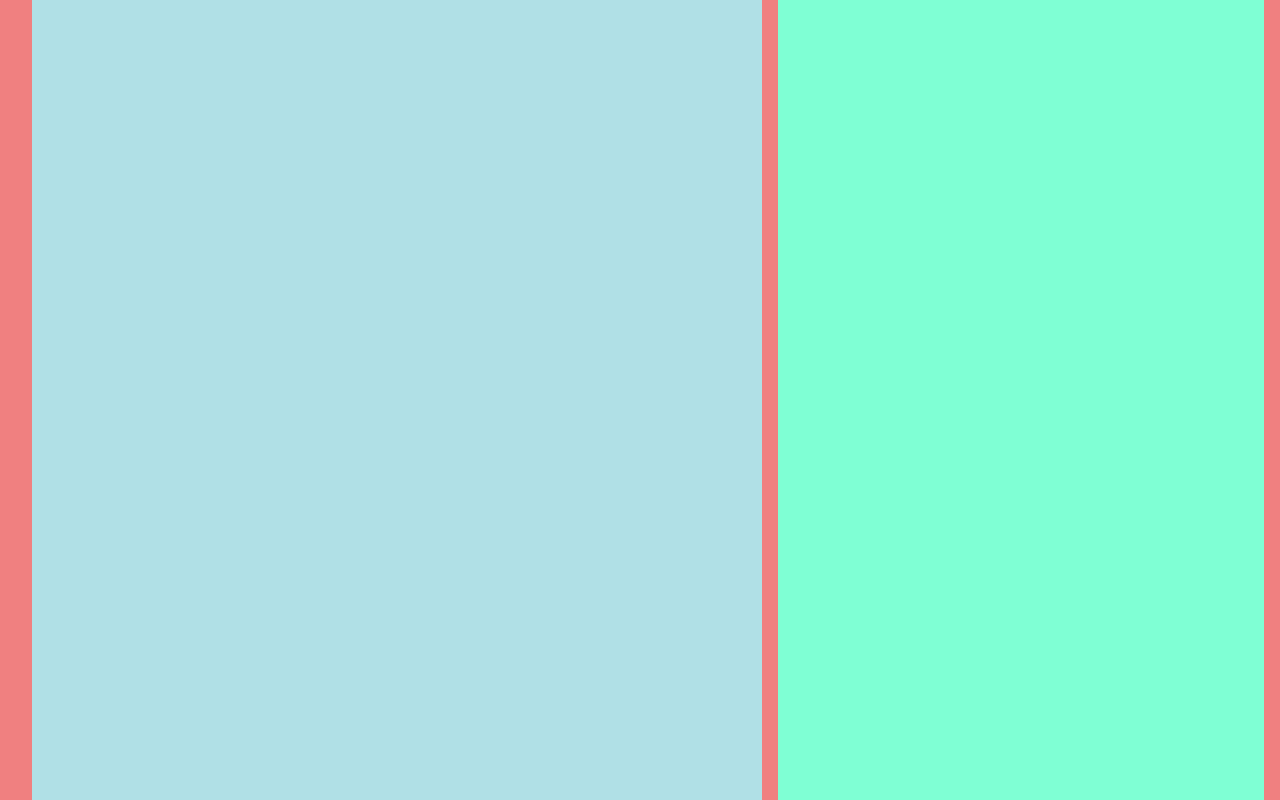
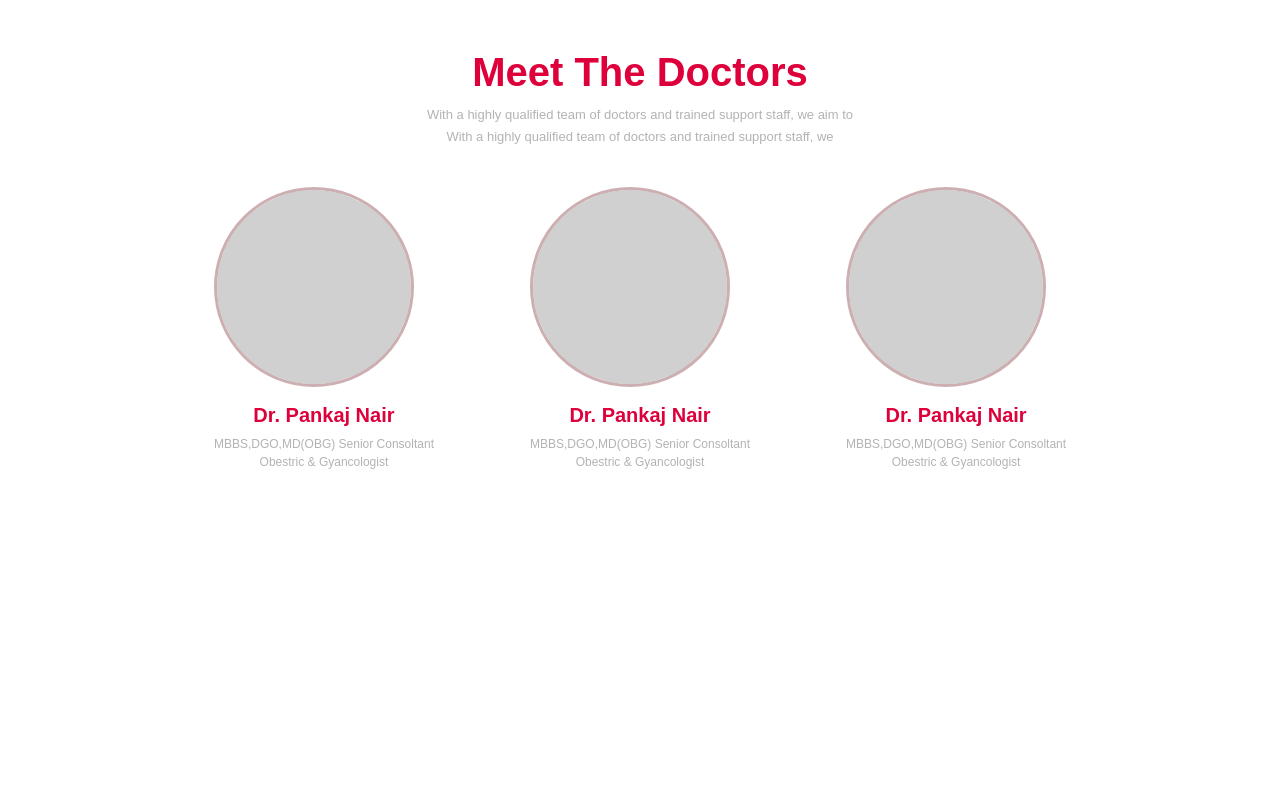
Before and after one commit to aniketvs/OMA, a React (Create React App) app in the folder oma/: page / in a window 1280 px wide. Built offline with nearby package versions, Linux system fonts and the light colour scheme.

Commit message:
meet complete

```diff
--- a/oma/src/App.js
+++ b/oma/src/App.js
@@ -1,11 +1,12 @@
 import 'bootstrap/dist/css/bootstrap.min.css'
 import './App.css';
-import Hero from './common/Hero/Hero';
+
+import Meet from './common/Meet/Meet';
 
 function App() {
   return (
    <>
-    <Hero/>
+    <Meet/>
    </>
   );
 }
--- a/oma/src/common/Meet/Meet.js
+++ b/oma/src/common/Meet/Meet.js
@@ -1,42 +1,53 @@
 import React from 'react'
+import './Meet.scss'
 
 export default function Meet() {
   return (
     <>
       {/* main div */}
-      <div>
+      <div className='hero-div'>
         {/*Header div*/}
         <div className='header-div'>
           <h1 className='heading'>Meet The Doctors</h1>
           <p className='p-1'>With a highly qualified team of doctors and trained support staff, we aim to</p>
+          <p className='p-1'>With a highly qualified team of doctors and trained support staff, we</p>
         </div>
         {/*Doctor Main Div*/}
-        <div className='d-flex flex-row justify-content-center '>
+        <div className='d-flex flex-row justify-content-center mt-4 d-main-div '>
           {/*Doctor div*/}
-          <div>
-            <div>
-               <div></div>
+          <div className='d-div'>
+            <div className='d-img-b'>
+              <div className='d-img-div'></div>
             </div>
-            <h4>Dr. Pankaj Nair</h4>
-            <p>MBBS,DGO,Senior Consoltant</p>
-            <p> Obestric & Gyancologist</p>
-          </div>
-          <div>
-            <div>
-               <div></div>
+            <div className="mt-3" >
+              <h4 className='d-head'>Dr. Pankaj Nair</h4>
+
+              <p className='mt-2 p-2'>MBBS,DGO,MD(OBG) Senior Consoltant</p>
+              <p className='p-2'> Obestric & Gyancologist</p>
             </div>
-            <h4>Dr. Pankaj Nair</h4>
-            <p>MBBS,DGO,Senior Consoltant</p>
-            <p> Obestric & Gyancologist</p>
 
           </div>
-          <div>
-            <div>
-               <div></div>
+          <div className='d-div'>
+            <div className='d-img-b'>
+              <div className='d-img-div'></div>
             </div>
-            <h4>Dr. Pankaj Nair</h4>
-            <p>MBBS,DGO,Senior Consoltant</p>
-            <p> Obestric & Gyancologist</p>
+             <div className="mt-3">
+              <h4 className='d-head'>Dr. Pankaj Nair</h4>
+
+              <p className='mt-2 p-2'>MBBS,DGO,MD(OBG) Senior Consoltant</p>
+              <p className='p-2'> Obestric & Gyancologist</p>
+            </div>
+          </div>
+          <div className='d-div'>
+            <div className='d-img-b'>
+              <div className='d-img-div'></div>
+            </div>
+             <div className="mt-3">
+              <h4 className='d-head'>Dr. Pankaj Nair</h4>
+
+              <p className='mt-2 p-2'>MBBS,DGO,MD(OBG) Senior Consoltant</p>
+              <p className='p-2'> Obestric & Gyancologist</p>
+            </div>
           </div>
         </div>
 
--- a/oma/src/common/Meet/Meet.scss
+++ b/oma/src/common/Meet/Meet.scss
@@ -1,9 +1,58 @@
-.Header-Div{
+.hero-div{
+    margin-top: 3rem;
+    margin-bottom: 1.5rem;
+}
+.header-div{
+    text-align: center !important;
 
 }
-.Heading{
+.heading{
+    color: #dd003b;
+    font-weight: 700;
+    font-style: inherit;
+    font-family: sans-serif;
+}
+.p-1{
+color: #b3b3b3;
+font-weight: 500;
+color: #b3b3b3;
+font-size: small;
+font-family: sans-serif;
+margin: 0px;
+padding: 1px !important;
+}
+.d-div{
+    margin: 1rem;
+    text-align: center;
+}
+.d-img-b{
+    width: 200px;
+    height: 200px;
+    border: 3px solid #cdafb2;
+    border-radius: 50%;
+}
+.d-img-div{
+    width: 100%;
+    height: 100%;
+    background-color: #b3b3b39c;
+    border-radius: 50%;
 
 }
-.p-1{
+.d-div:nth-child(2) {
+    margin-inline:5rem ;
+}
+.d-head{
+    color: #dd003b;
+    font-size: 20px;
+    font-weight: 700;
+    font-family: sans-serif;
+}
+.p-2{
+    color:#b3b3b3;
+
+    font-family: sans-serif;
+    margin: 0px !important;
+    font-size: 12px;
+    padding: 0px  !important;
 
 }
```
